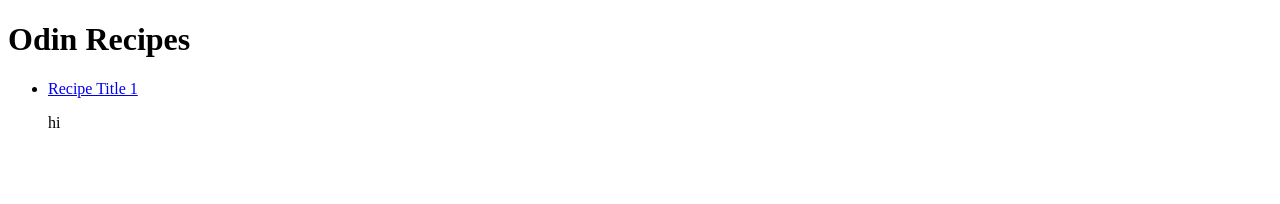
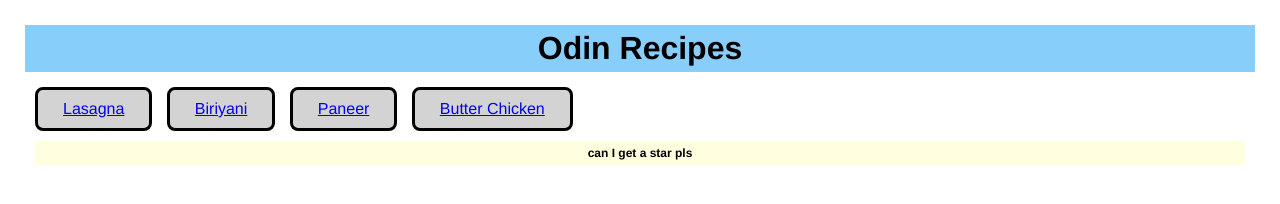
Before and after one commit to NirupamTheRizzer/odin-recipes, a plain HTML site: page index.html in a window 1280 px wide. Drawn offline with Linux system fonts and the light colour scheme.

Commit message:
hehe new style

```diff
--- a/index.html
+++ b/index.html
@@ -4,16 +4,19 @@
 <head>
     <meta charset="UTF-8">
     <meta name="viewport" content="width=device-width, initial-scale=1.0">
+    <link rel="stylesheet" href="style.css">
     <title>Odin Recipes</title>
 </head>
 
 <body>
-    <h1>Odin Recipes</h1>
+    <h1 class="header">Odin Recipes</h1>
     <ul>
-        <li><a href="recipes/lasagna.html">Recipe Title 1</a></li>
-        <p>hi</p>
+        <li class="button"><a href="recipes/lasagna.html">Lasagna</a></li>
+        <li class="button"><a href="recipes/biriyani.html">Biriyani</a></li>
+        <li class="button"><a href="recipes/paneer.html">Paneer</a></li>
+        <li class="button"><a href="recipes/butter_chicken.html">Butter Chicken</a></li>
+        <p class="silly""><strong>can I get a star pls</strong></p>
     </ul>
-
 </body>
 
 </html>
--- /dev/null
+++ b/style.css
@@ -0,0 +1,27 @@
+* {
+  /* outline: 2px solid red; */
+  margin: 5px 5px 5px 5px;
+  padding: 5px;
+  font-family: 'Franklin Gothic Medium', 'Arial Narrow', Arial, sans-serif;
+}
+.header{
+    text-align: center;
+    background-color: lightskyblue;
+}
+.button{
+    text-align: center;
+    border: 3px black solid;
+    border-radius: 8px;
+    display: inline-block;
+    padding: 10px 15px; /*Up/down and left/right*/
+    background-color: lightgrey;
+    text-decoration: none;
+    color: black;
+}
+.silly{
+    position: bottom;
+    text-align: center;
+    font-size: 12px;
+    background-color: lightyellow;
+    display: block
+}
```
